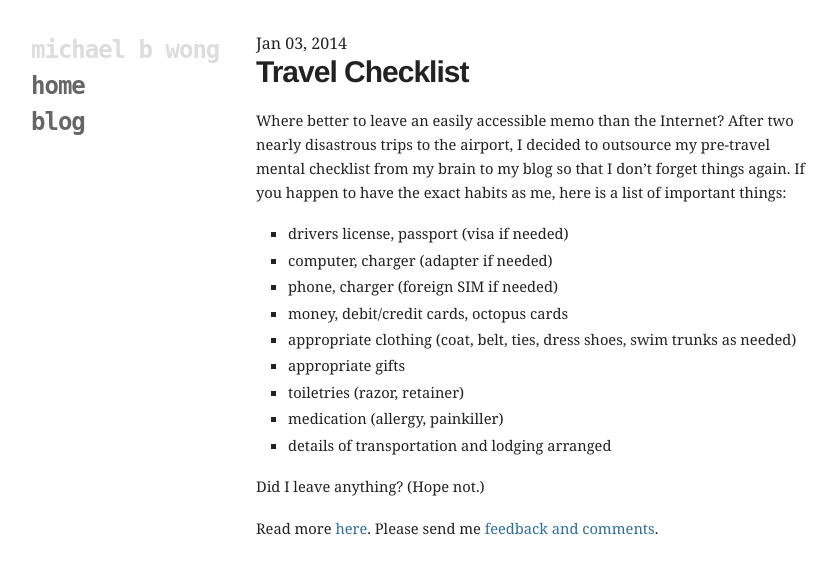
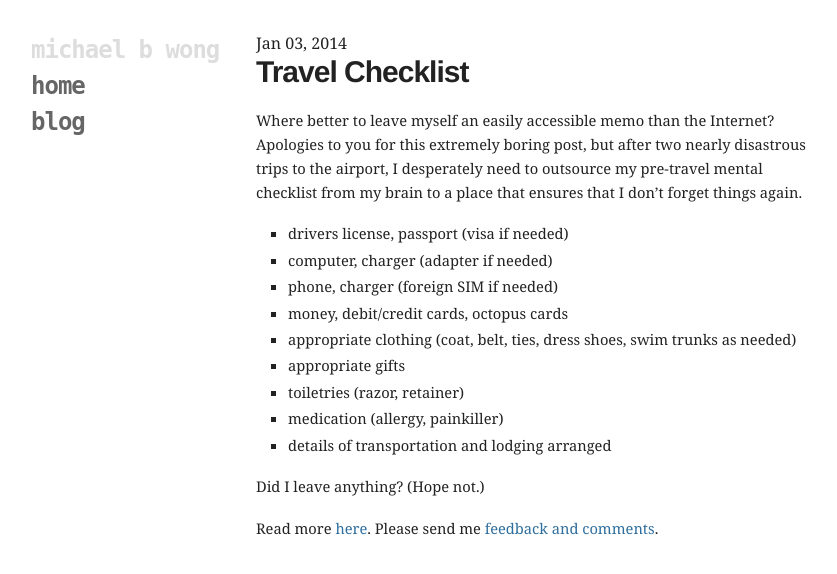
Before and after one commit to mbwong/mbwong.github.com, a Jekyll site: the page built from _posts/2014-1-3-travel-checklist.md, in a window 1280 px wide. Shown: the top 574 px of the page, without its empty margins (94-931 px from the left). Built offline with Jekyll 4.4.1, drawn with Linux system fonts in a browser that asks for light colours.

Commit message:
Update 2014-1-3-travel-checklist.md

```diff
--- a/_posts/2014-1-3-travel-checklist.md
+++ b/_posts/2014-1-3-travel-checklist.md
@@ -6,7 +6,7 @@ layout: post
 
 #Travel Checklist
 
-Where better to leave an easily accessible memo than the Internet? After two nearly disastrous trips to the airport, I decided to outsource my pre-travel mental checklist from my brain to my blog so that I don't forget things again. If you happen to have the exact habits as me, here is a list of important things:
+Where better to leave myself an easily accessible memo than the Internet? Apologies to you for this extremely boring post, but after two nearly disastrous trips to the airport, I desperately need to outsource my pre-travel mental checklist from my brain to a place that ensures that I don't forget things again.
 
 * drivers license, passport (visa if needed)
 * computer, charger (adapter if needed)
```
